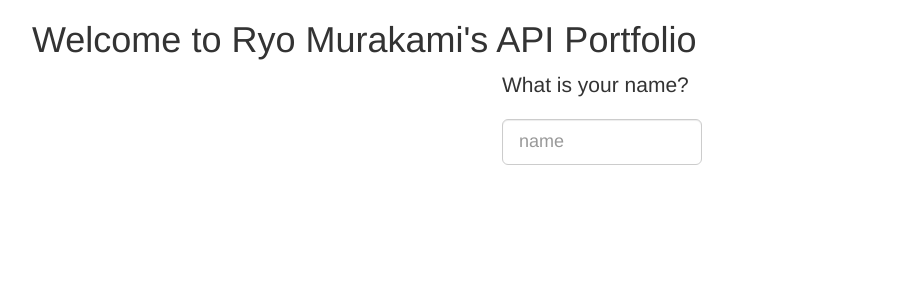
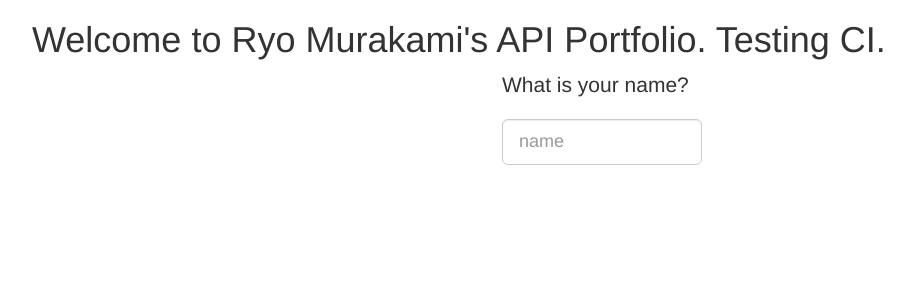
Before and after one commit to RyosukeTakahashi/lineBotTestAc, a Flask app: page / in a window 1280 px wide. Shown: the top 300 px of the page, without its empty margins (38-952 px from the left). Run offline with Flask 2, Linux system fonts and the light colour scheme; data that the repository does not hold is empty; some libraries are stand-ins or nearby versions.

Commit message:
testing CI.

```diff
--- a/manifest.yml
+++ b/manifest.yml
@@ -5,4 +5,4 @@ applications:
    memory: 128M
    timeout: 30
 
-# change the values for you need.
+# change the values for your need.
--- a/templates/index.html
+++ b/templates/index.html
@@ -14,7 +14,7 @@
 
 <body>
     <div class="container">
-        <h1>Welcome to Ryo Murakami's API Portfolio</h1>
+        <h1>Welcome to Ryo Murakami's API Portfolio. Testing CI.</h1>
         <div id="nameInput" class="input-group-lg center-block helloInput">
             <p class="lead">What is your name?</p>
             <input id="user_name" type="text" class="form-control" placeholder="name" aria-describedby="sizing-addon1" value="" />
```
Also changed, not shown: 1 other file.
